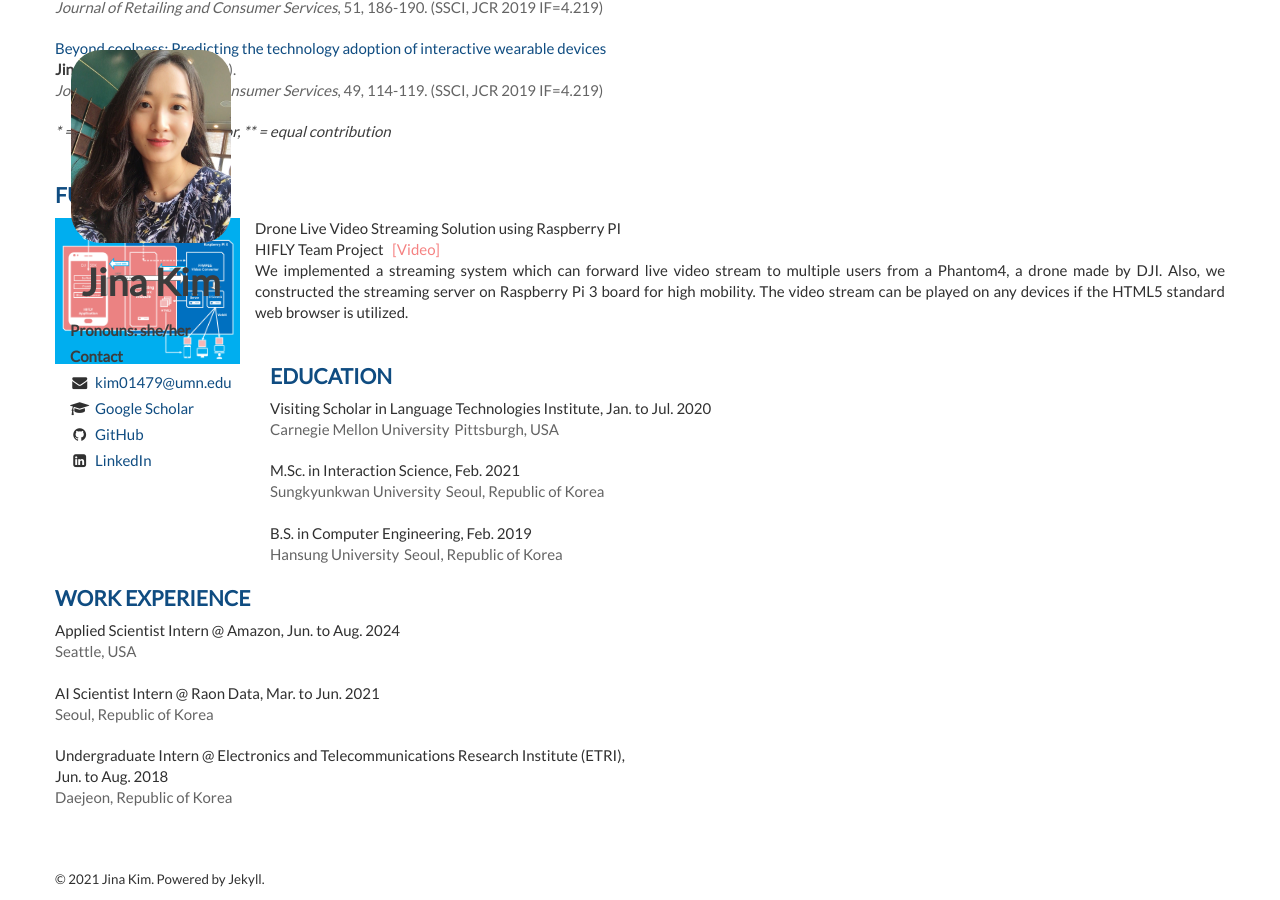
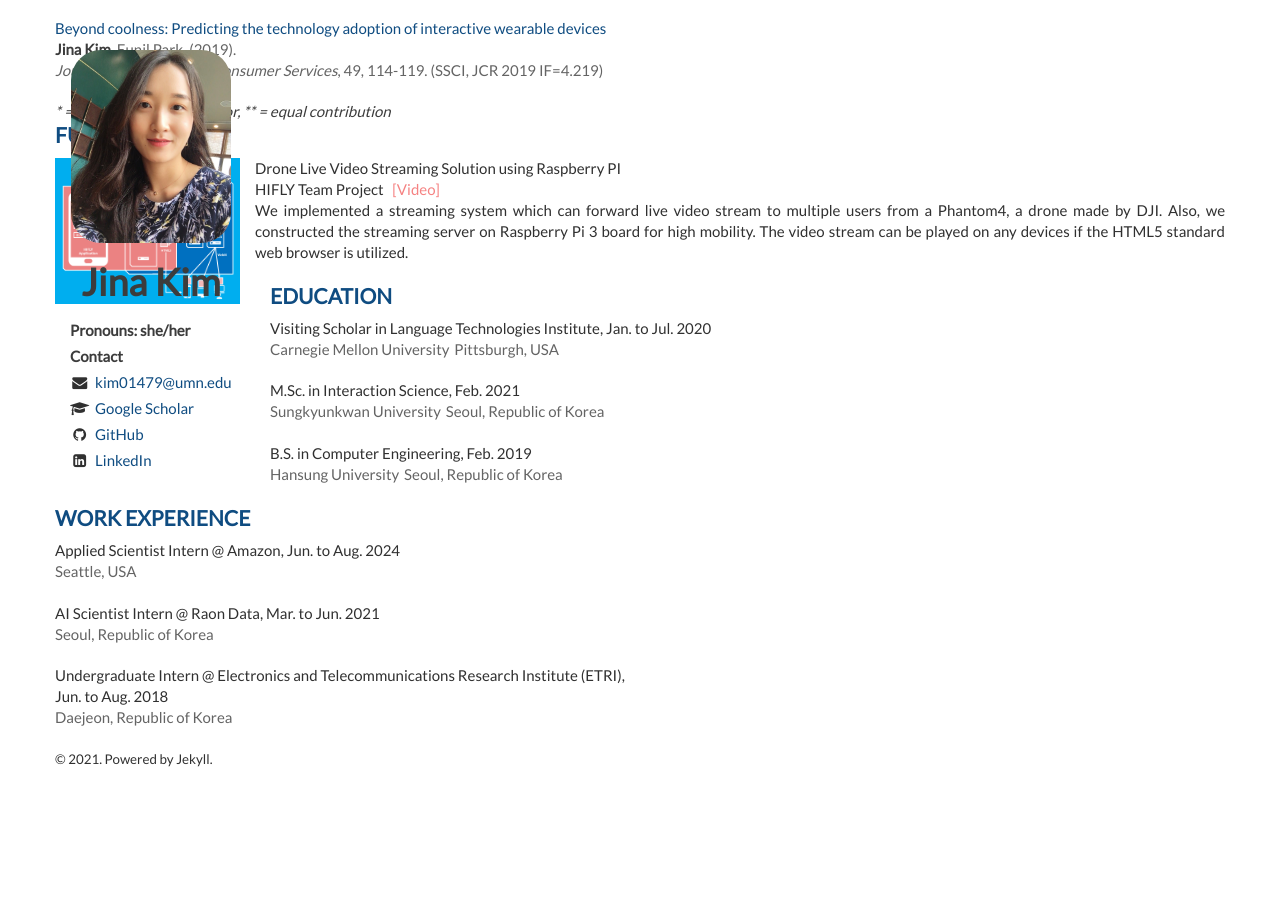
Before and after one commit to Jina-Kim/Jina-Kim.github.io, a Jekyll site: the page built from index.html, in a window 1280 px wide and 900 px high, scrolled down 4643 px. Built offline with Jekyll 4.4.1, drawn with Linux system fonts in a browser that asks for light colours; nearby versions of some CDN libraries; the list of posts is cut into pages by our own code; after the commit the page ends 5423 px from its top, so only the background shows below that.

Commit message:
Fix layout

```diff
--- a/_includes/about.html
+++ b/_includes/about.html
@@ -1,4 +1,4 @@
-<div class="content">
+<section id="about">
     <h1>About</h1>
     <article>
         <p>
@@ -67,4 +67,4 @@
         </ul>
      </div>
     </div>
-</div>
+</section>
--- a/_includes/experience.html
+++ b/_includes/experience.html
@@ -1,4 +1,4 @@
-<div class="content">
+<section id="content">
     <div class="row">
         <div class="col-sm-6">
             <h1>Education</h1>
@@ -48,4 +48,4 @@
             </article>
         </div>
     </div>
-</div>
+</section>
--- a/_includes/fun_projects.html
+++ b/_includes/fun_projects.html
@@ -1,7 +1,7 @@
-<div class="content">
-    <h1>Fun Projects</h1>
+<section id="project">
+  <h1>Fun Projects</h1>
 
-    <article>
+  <article>
       <div class="project">
         <img src="{{ site.baseurl }}assets/images/project1.png" class="project_image" data-toggle="modal" data-target="#myModal" style="cursor: pointer;">
         Drone Live Video Streaming Solution using Raspberry PI <br>
@@ -26,5 +26,5 @@
         </div>
       </div>
     </div>
-    </article>
-</div>
+  </article>
+</section>
--- a/_includes/publications.html
+++ b/_includes/publications.html
@@ -1,4 +1,4 @@
-<div class="content">
+<section id="publications">
     <h1>Publications / Preprints</h1>
 
     <h2>[2025]</h2>
@@ -315,4 +315,4 @@
 <!--            <span><i>The Journal of the Institute of Internet, Broadcasting and Communication</i>, 18(1), 143-149.</span>-->
 <!--        </header>-->
 <!--    </article>-->
-</div>
+</section>
--- a/_layouts/layout.html
+++ b/_layouts/layout.html
@@ -26,11 +26,9 @@
 
                         <li><em>Contact</em></li>
                         <li><i class="fa fa-envelope fa-fw"></i>&nbsp; <a href="{{ site.univ_email_full }}">{{ site.univ_email }}</a></li>
-                        <!-- <li><i class="fa fa-fw"></i>&nbsp; <a href="{{ site.email_full }}">{{ site.email }}</a></li> -->
                         <li><i class="fa fa-graduation-cap fa-fw"></i>&nbsp; <a href="{{ site.google_scholar }}">Google Scholar</a></li>
                         <li><i class="fa fa-github fa-fw"></i>&nbsp; <a href="{{ site.github }}">GitHub</a></li>
                         <li><i class="fa fa-linkedin-square fa-fw"></i>&nbsp; <a href="{{ site.linkedin }}">LinkedIn</a></li>
-                        <!-- <li><i class="fa fa-twitter fa-fw"></i>&nbsp; <a href="{{ site.twitter }}">Twitter</a></li> -->
                     </ul>
                 </div>
             </header>
@@ -38,7 +36,7 @@
 
                 {{ content }}
 
-            <footer>© 2021 Jina Kim. Powered by Jekyll.</footer>
+                <footer>© 2021. Powered by Jekyll.</footer>
             </div>
         </div>
     </div>
```
